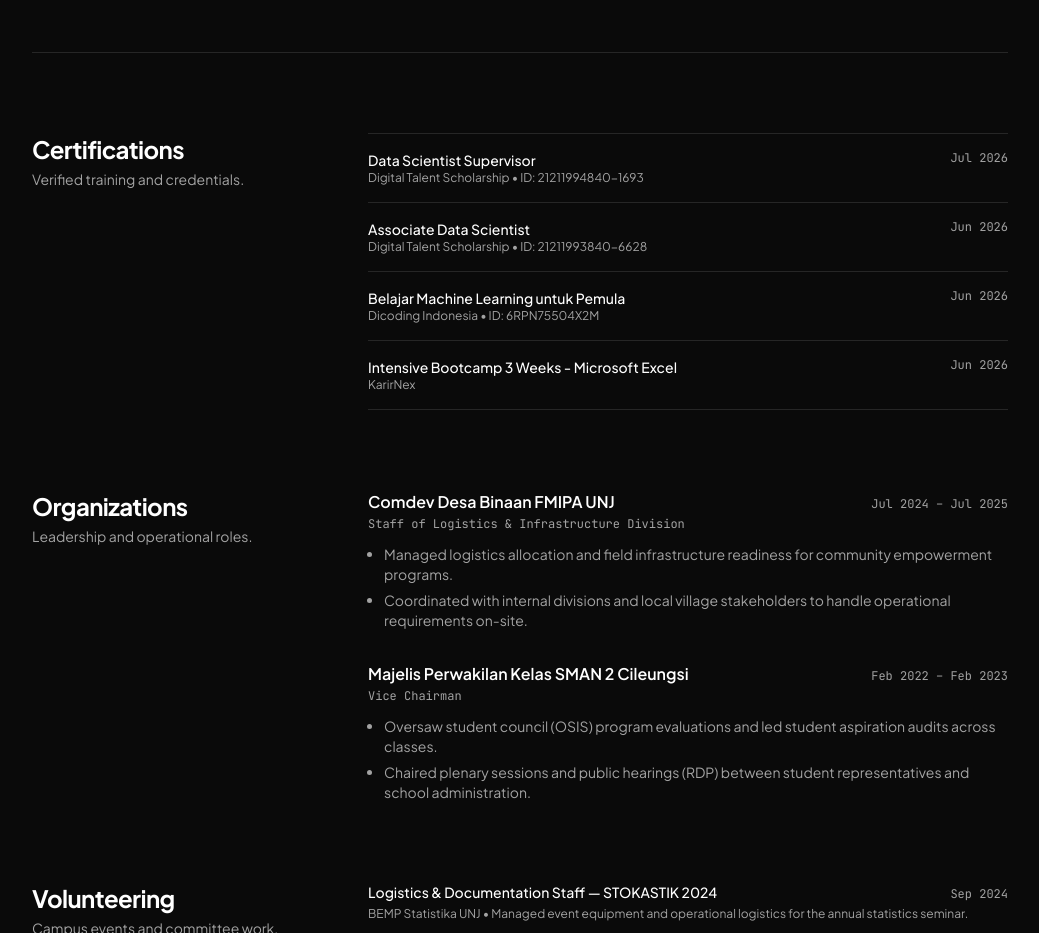
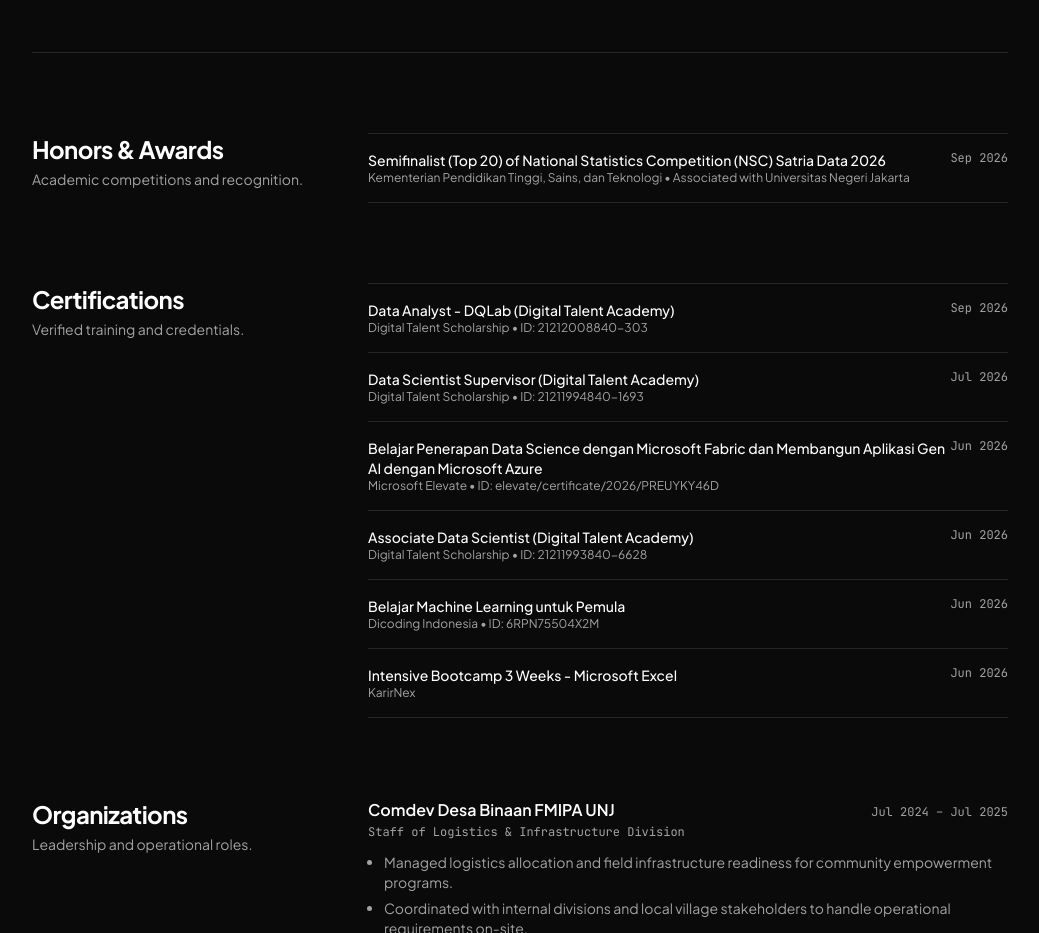
Before and after one commit to Rahzmy/Rahmad-Azmy_Portofolio, a plain HTML site: page index.html in a window 1280 px wide. Shown: the part 2760-3693 px from the top of the page, without its empty margins (120-1159 px from the left). Drawn offline with nearby package versions, Linux system fonts and the light colour scheme.

Commit message:
Update index.html

```diff
--- a/index.html
+++ b/index.html
@@ -396,8 +396,25 @@
             </div>
         </section>
 
-        <!-- Certificates, Organizations & Volunteering -->
+        <!-- Honors & Awards, Certifications, Organizations & Volunteering -->
         <section id="others" class="py-20 border-b border-border space-y-20">
+
+            <!-- Honors & Awards -->
+            <div class="grid md:grid-cols-12 gap-8">
+                <div class="md:col-span-4">
+                    <h2 class="text-2xl font-bold text-white tracking-tight">Honors & Awards</h2>
+                    <p class="text-sm text-muted mt-1">Academic competitions and recognition.</p>
+                </div>
+                <div class="md:col-span-8 divide-y divide-border border-t border-b border-border">
+                    <div class="py-4 flex flex-col sm:flex-row sm:justify-between gap-1">
+                        <div>
+                            <h3 class="font-medium text-white text-sm">Semifinalist (Top 20) of National Statistics Competition (NSC) Satria Data 2026</h3>
+                            <p class="text-xs text-muted">Kementerian Pendidikan Tinggi, Sains, dan Teknologi &bull; Associated with Universitas Negeri Jakarta</p>
+                        </div>
+                        <span class="font-mono text-xs text-muted shrink-0">Sep 2026</span>
+                    </div>
+                </div>
+            </div>
 
             <!-- Certifications -->
             <div class="grid md:grid-cols-12 gap-8">
@@ -408,31 +425,45 @@
                 <div class="md:col-span-8 divide-y divide-border border-t border-b border-border">
                     <div class="py-4 flex flex-col sm:flex-row sm:justify-between gap-1">
                         <div>
-                            <h3 class="font-medium text-white text-sm">Data Scientist Supervisor</h3>
-                            <p class="text-xs text-muted">Digital Talent Scholarship &bull; ID: 21211994840-1693</p>
+                            <h3 class="font-medium text-white text-sm">Data Analyst - DQLab (Digital Talent Academy)</h3>
+                            <p class="text-xs text-muted">Digital Talent Scholarship &bull; ID: 21212008840-303</p>
                         </div>
-                        <span class="font-mono text-xs text-muted">Jul 2026</span>
+                        <span class="font-mono text-xs text-muted shrink-0">Sep 2026</span>
                     </div>
                     <div class="py-4 flex flex-col sm:flex-row sm:justify-between gap-1">
                         <div>
-                            <h3 class="font-medium text-white text-sm">Associate Data Scientist</h3>
+                            <h3 class="font-medium text-white text-sm">Data Scientist Supervisor (Digital Talent Academy)</h3>
+                            <p class="text-xs text-muted">Digital Talent Scholarship &bull; ID: 21211994840-1693</p>
+                        </div>
+                        <span class="font-mono text-xs text-muted shrink-0">Jul 2026</span>
+                    </div>
+                    <div class="py-4 flex flex-col sm:flex-row sm:justify-between gap-1">
+                        <div>
+                            <h3 class="font-medium text-white text-sm">Belajar Penerapan Data Science dengan Microsoft Fabric dan Membangun Aplikasi Gen AI dengan Microsoft Azure</h3>
+                            <p class="text-xs text-muted">Microsoft Elevate &bull; ID: elevate/certificate/2026/PREUYKY46D</p>
+                        </div>
+                        <span class="font-mono text-xs text-muted shrink-0">Jun 2026</span>
+                    </div>
+                    <div class="py-4 flex flex-col sm:flex-row sm:justify-between gap-1">
+                        <div>
+                            <h3 class="font-medium text-white text-sm">Associate Data Scientist (Digital Talent Academy)</h3>
                             <p class="text-xs text-muted">Digital Talent Scholarship &bull; ID: 21211993840-6628</p>
                         </div>
-                        <span class="font-mono text-xs text-muted">Jun 2026</span>
+                        <span class="font-mono text-xs text-muted shrink-0">Jun 2026</span>
                     </div>
                     <div class="py-4 flex flex-col sm:flex-row sm:justify-between gap-1">
                         <div>
                             <h3 class="font-medium text-white text-sm">Belajar Machine Learning untuk Pemula</h3>
                             <p class="text-xs text-muted">Dicoding Indonesia &bull; ID: 6RPN75504X2M</p>
                         </div>
-                        <span class="font-mono text-xs text-muted">Jun 2026</span>
+                        <span class="font-mono text-xs text-muted shrink-0">Jun 2026</span>
                     </div>
                     <div class="py-4 flex flex-col sm:flex-row sm:justify-between gap-1">
                         <div>
                             <h3 class="font-medium text-white text-sm">Intensive Bootcamp 3 Weeks - Microsoft Excel</h3>
                             <p class="text-xs text-muted">KarirNex</p>
                         </div>
-                        <span class="font-mono text-xs text-muted">Jun 2026</span>
+                        <span class="font-mono text-xs text-muted shrink-0">Jun 2026</span>
                     </div>
                 </div>
             </div>
```
